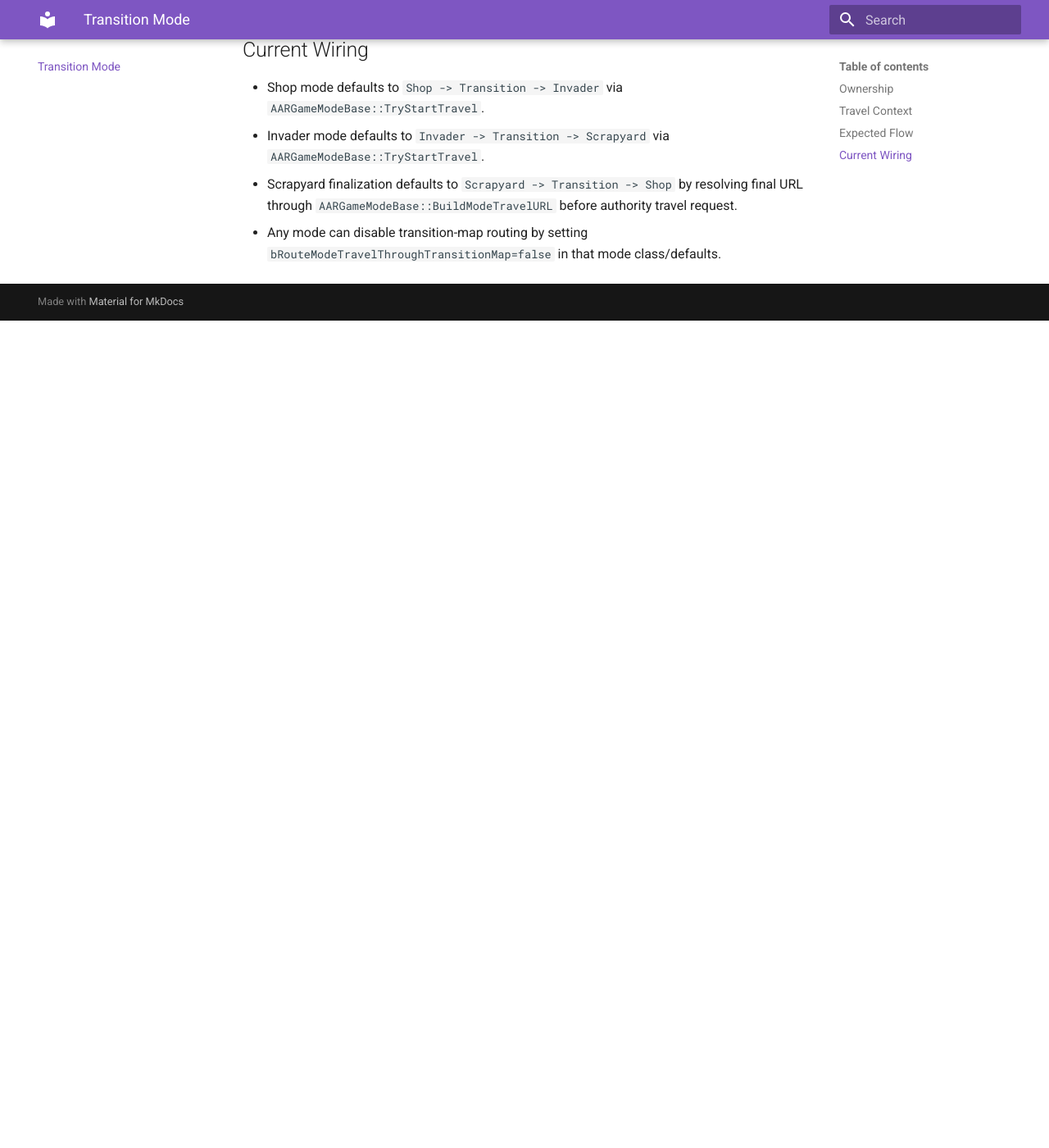
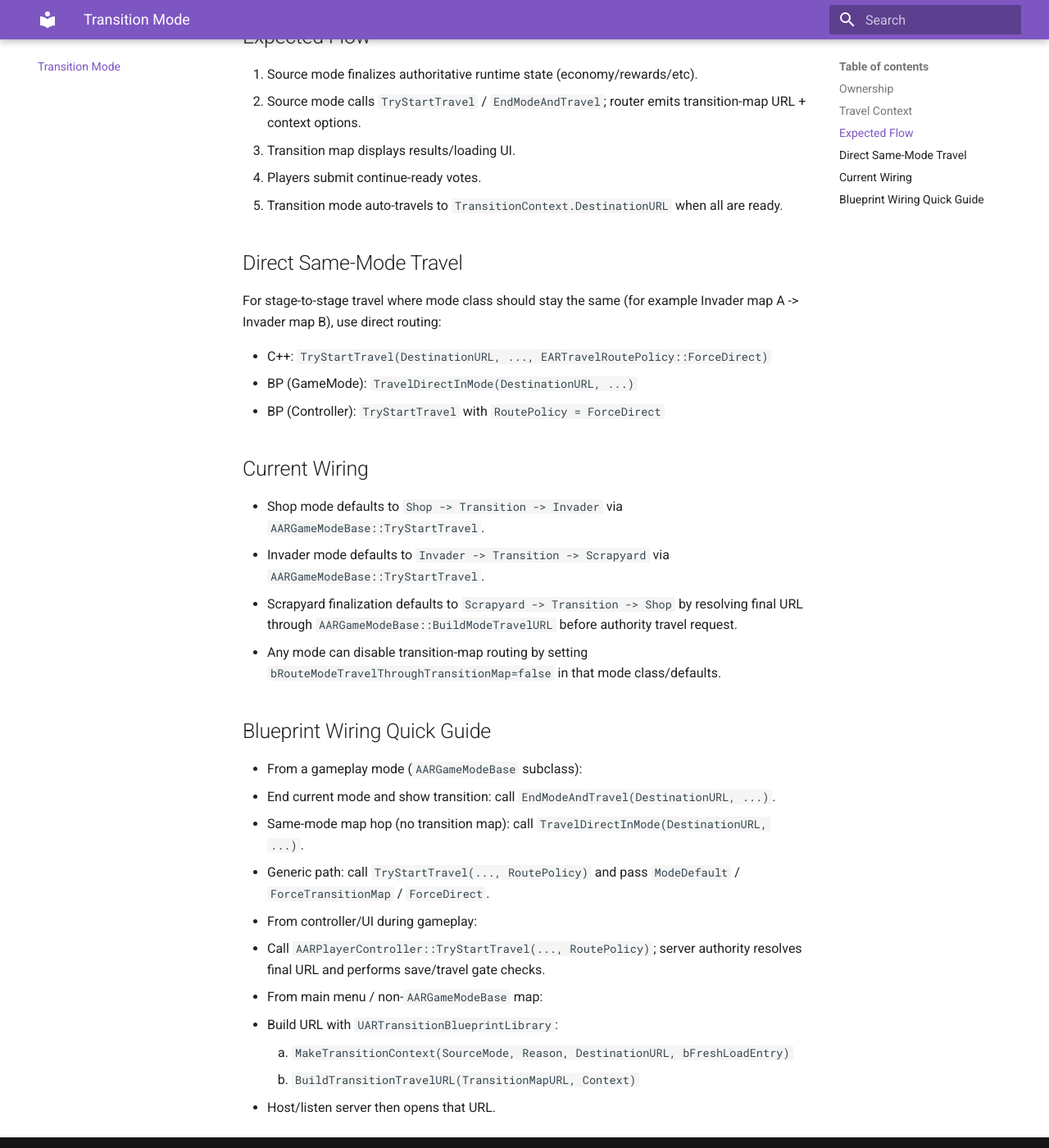
Before and after one commit to turnercore/unreal-alienramen, an MkDocs documentation site: the page built from Documentation/README_TransitionMode.md, in a window 1280 px wide and 1400 px high, scrolled down 1741 px. Shown: the whole window at 82% size. Built offline with MkDocs 1.6.1 and Material for MkDocs 9.7.7, drawn with Linux system fonts in a browser that asks for light colours; before the commit the page ends 2132 px from its top, so only the background shows below that; some of the changed text lies outside the part shown.

Commit message:
feat: Enhance travel routing with per-call overrides and Blueprint helpers in AARGameModeBase

```diff
--- a/Documentation/README_TransitionMode.md
+++ b/Documentation/README_TransitionMode.md
@@ -7,6 +7,13 @@ This document defines the server-authoritative contract for the dedicated transi
 - `AARGameModeBase`
   - Shared mode-travel router for transition-map handoff.
   - `TryStartTravel` routes destination URLs through transition map when mode opts in.
+  - Per-call route override is supported via `EARTravelRoutePolicy`:
+    - `ModeDefault`
+    - `ForceTransitionMap`
+    - `ForceDirect`
+  - Blueprint convenience wrappers:
+    - `EndModeAndTravel(...)` (forced transition-map route)
+    - `TravelDirectInMode(...)` (forced direct map travel)
   - Route config is mode-owned via:
     - `bRouteModeTravelThroughTransitionMap`
     - `TransitionTravelMapURL`
@@ -46,10 +53,18 @@ Blueprint wrappers:
 ## Expected Flow
 
 1. Source mode finalizes authoritative runtime state (economy/rewards/etc).
-2. Source mode server-travels to transition map with context options.
+2. Source mode calls `TryStartTravel` / `EndModeAndTravel`; router emits transition-map URL + context options.
 3. Transition map displays results/loading UI.
 4. Players submit continue-ready votes.
 5. Transition mode auto-travels to `TransitionContext.DestinationURL` when all are ready.
+
+## Direct Same-Mode Travel
+
+For stage-to-stage travel where mode class should stay the same (for example Invader map A -> Invader map B), use direct routing:
+
+- C++: `TryStartTravel(DestinationURL, ..., EARTravelRoutePolicy::ForceDirect)`
+- BP (GameMode): `TravelDirectInMode(DestinationURL, ...)`
+- BP (Controller): `TryStartTravel` with `RoutePolicy = ForceDirect`
 
 ## Current Wiring
 
@@ -57,3 +72,17 @@ Blueprint wrappers:
 - Invader mode defaults to `Invader -> Transition -> Scrapyard` via `AARGameModeBase::TryStartTravel`.
 - Scrapyard finalization defaults to `Scrapyard -> Transition -> Shop` by resolving final URL through `AARGameModeBase::BuildModeTravelURL` before authority travel request.
 - Any mode can disable transition-map routing by setting `bRouteModeTravelThroughTransitionMap=false` in that mode class/defaults.
+
+## Blueprint Wiring Quick Guide
+
+- From a gameplay mode (`AARGameModeBase` subclass):
+  - End current mode and show transition: call `EndModeAndTravel(DestinationURL, ...)`.
+  - Same-mode map hop (no transition map): call `TravelDirectInMode(DestinationURL, ...)`.
+  - Generic path: call `TryStartTravel(..., RoutePolicy)` and pass `ModeDefault` / `ForceTransitionMap` / `ForceDirect`.
+- From controller/UI during gameplay:
+  - Call `AARPlayerController::TryStartTravel(..., RoutePolicy)`; server authority resolves final URL and performs save/travel gate checks.
+- From main menu / non-`AARGameModeBase` map:
+  - Build URL with `UARTransitionBlueprintLibrary`:
+    1. `MakeTransitionContext(SourceMode, Reason, DestinationURL, bFreshLoadEntry)`
+    2. `BuildTransitionTravelURL(TransitionMapURL, Context)`
+  - Host/listen server then opens that URL.
```
Also changed, not shown: Agents.md (+2 -0 lines), Documentation/README_ScrapyardMode.md (+1 -0 lines), 1 other file.
